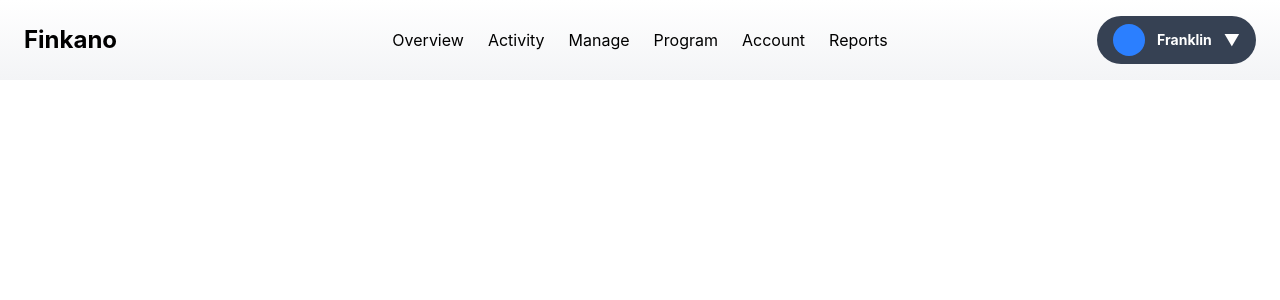
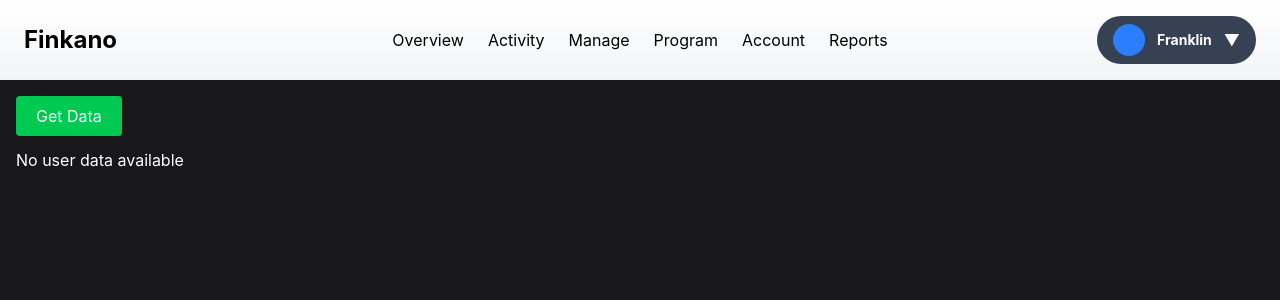
Before and after one commit to TusharJain86/webdev-ui, a React (Vite) app: page /Program in a window 1280 px wide. Shown: the top 300 px of the page. Built offline with nearby package versions, Linux system fonts and the light colour scheme.

Commit message:
sample api calling

```diff
--- a/package.json
+++ b/package.json
@@ -11,6 +11,7 @@
   },
   "dependencies": {
     "@tailwindcss/vite": "^4.2.2",
+    "axios": "^1.15.0",
     "lucide-react": "^1.8.0",
     "react": "^19.2.4",
     "react-dom": "^19.2.4",
--- a/src/App.jsx
+++ b/src/App.jsx
@@ -3,6 +3,7 @@
 import Home from './pages/home'
 import Hero from './pages/hero'
 import Report from './pages/Report'
+import Program from './pages/Program'
 import { Routes, Route } from "react-router-dom"
 
 function App() {
@@ -21,6 +22,8 @@
 
         {/* Report page */}
         <Route path="/Report" element={<Report />} />
+        {/* Program page */}
+        <Route path="/Program" element={<Program />} />
       </Routes>
 
 
--- a/src/components/navbar.jsx
+++ b/src/components/navbar.jsx
@@ -17,7 +17,9 @@
             </li>
             <li className='hover:text-orange-500 cursor-pointer'>Activity</li>
             <li className='hover:text-orange-500 cursor-pointer'>Manage</li>
-            <li className='hover:text-orange-500 cursor-pointer'>Program</li>
+            <li className='hover:text-orange-500 cursor-pointer'>
+                <Link to="/Program">Program</Link>
+            </li>
             <li className='hover:text-orange-500 cursor-pointer'>Account</li>
 
             <li className='hover:text-orange-500 cursor-pointer'>
--- a/src/pages/Program.jsx
+++ b/src/pages/Program.jsx
@@ -1,9 +1,34 @@
-import React from 'react'
+import React, { useState } from 'react'
+import axios from 'axios';
 
 const Program = () => {
+
+    const [userData, setUserData] = useState([]);
+
+    const getData= async()=>{
+        const response = await axios.get('https://picsum.photos/v2/list?page=2&limit=30')
+        setUserData(response.data);
+    }
+
+    let printUserData = "No user data available"
+
+    if(userData.length > 0){
+        printUserData= userData.map(function(){
+            return 'hello'
+        })
+    }
+
   return (
-    <div>
+    <div className='bg-zinc-900 h-screen text-white p-4'>
+        <button
+        onClick={getData}
+        className='bg-green-500 px-5 py-2 rounded mb-3 active:scale-102'>
+            Get Data
+        </button>
 
+        <div>
+            {printUserData}
+        </div>
     </div>
   )
 }
--- a/src/pages/hero.jsx
+++ b/src/pages/hero.jsx
@@ -116,7 +116,7 @@
                             <h2 className="font-bold">Total Income</h2>
                             <p>View your income in a certain period of time</p>
                             <div className='mt-4 flex justify-center'>
-                                <img src='/public/share.png' alt="chart" className='w-full object-cover' />
+                                <img src='/share.png' alt="chart" className='w-full object-cover' />
                             </div>
                         </div>
 
```
Also changed, not shown: 1 other file (tests, documents, lock files or other folders).
